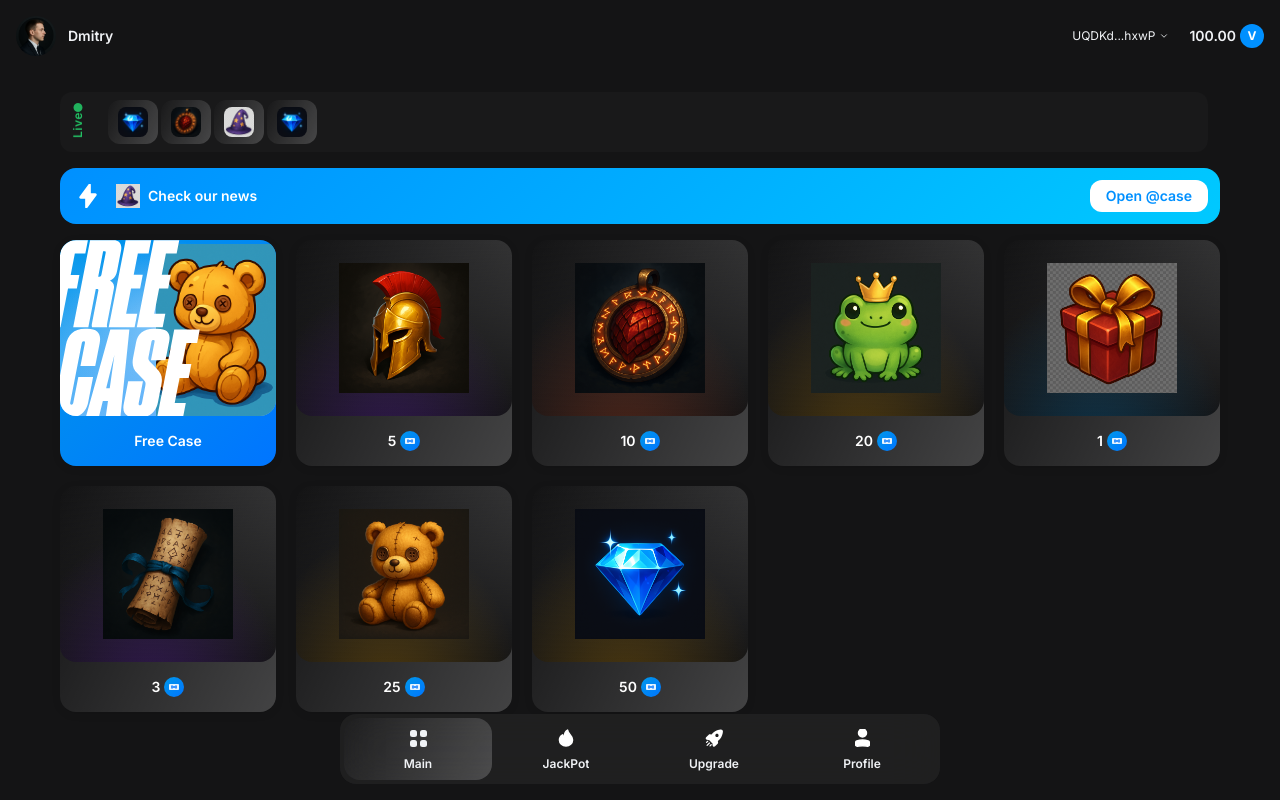
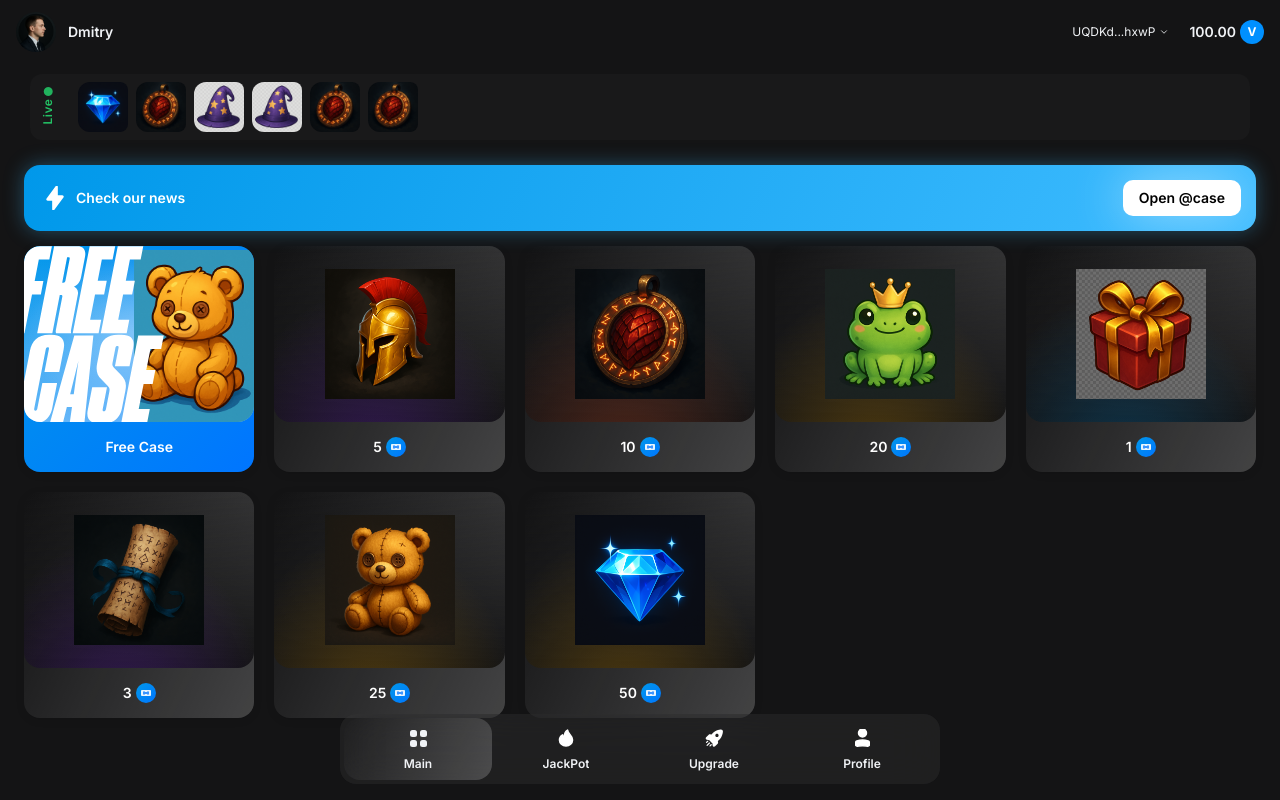
Before and after one commit to fectoursx/cases, a React (Vite) app: page / in a window 1280 px wide. Built offline with nearby package versions, Linux system fonts and the light colour scheme.

Commit message:
minor changes

```diff
--- a/src/components/layout/Header/Header.module.css
+++ b/src/components/layout/Header/Header.module.css
@@ -2,6 +2,10 @@
 .userHeader {
   padding: var(--spacing-16);
   background: var(--color-background);
+  padding: var(--spacing-12) var(--spacing-8);
+    width: 100%;
+    position: relative;
+    z-index: 100;
 }
 
 .userHeaderRow {
--- a/src/components/layout/LiveStatusBar/LiveStatusBar.module.css
+++ b/src/components/layout/LiveStatusBar/LiveStatusBar.module.css
@@ -1,14 +1,13 @@
 /* Live Status Bar */
 .liveStatusBar {
-  background: rgba(255, 255, 255, 0.02);
-  border-radius: var(--radius-md);
-  display: flex;
-  width: 100%;
-  max-width: 99%;
-  overflow: hidden;
-  position: relative;
-  height: 60px;
-  margin-bottom: var(--spacing-16);
+     background: rgba(255, 255, 255, .02);
+    border-radius: var(--radius-md);
+    display: flex
+;
+    width: 100%;
+    max-width: 99%;
+    overflow: hidden;
+    position: relative;
 }
 
 /* Live индикатор */
@@ -33,6 +32,7 @@
   font-weight: var(--font-weight-semibold);
   height: 10px;
   animation: pulse 2s infinite;
+  margin-bottom: 3px;
 }
 
 @keyframes pulse {
@@ -72,10 +72,7 @@
 
 /* Individual live item */
 .liveItem {
-  background: linear-gradient(115.39deg, rgba(255, 255, 255, 0) 0%, rgba(255, 255, 255, 0.2) 100%);
   border-radius: var(--radius-md);
-  width: 50px;
-  height: 44px;
   flex-shrink: 0;
   position: relative;
   overflow: hidden;
@@ -83,18 +80,12 @@
   animation: liveItemSlideIn 0.5s ease forwards;
 }
 
-.liveItemContent {
-  padding: var(--spacing-8);
-  display: flex;
-  align-items: center;
-  justify-content: center;
-  width: 100%;
-  height: 100%;
-}
+
 
 .liveImage {
-  width: 30px;
-  height: 30px;
+  margin-right: 5px;
+  width: 50px;
+  height: 50px;
   object-fit: cover;
   aspect-ratio: 1;
   border-radius: var(--radius-sm);
@@ -114,19 +105,6 @@
 
 /* Медиа запросы */
 @media (max-width: 420px) {
-  .liveStatusBar {
-    height: 50px;
-  }
-
-  .liveItem {
-    width: 40px;
-    height: 36px;
-  }
-
-  .liveImage {
-    width: 24px;
-    height: 24px;
-  }
 
   .liveItems {
     margin-left: 40px;
--- a/src/components/layout/LiveStatusBar/LiveStatusBar.tsx
+++ b/src/components/layout/LiveStatusBar/LiveStatusBar.tsx
@@ -41,6 +41,20 @@ export const LiveStatusBar: React.FC = () => {
       name: 'Wizard Hat',
       price: 35.20,
       userName: 'MagicFan'
+    },
+    {
+      id: 5,
+      image: '/assets/images/wizard-hat.png',
+      name: 'Wizard Hat',
+      price: 35.20,
+      userName: 'MagicFan'
+    },
+    {
+      id: 6,
+      image: '/assets/images/dragon.png',
+      name: 'Dragon',
+      price: 89.99,
+      userName: 'CoolUser'
     }
   ];
 
--- a/src/pages/HomePage/HomePage.module.css
+++ b/src/pages/HomePage/HomePage.module.css
@@ -1,13 +1,24 @@
 .homePage {
   min-height: 100vh;
-  padding-bottom: 85px;
+      padding: 0 var(--spacing-8);
+    display: flex;
+        padding-bottom: 98px;
+    flex-direction: column;
+    gap: var(--spacing-10);
+    align-items: center;
+    width: 100%;
+    max-width: 100%;
+    margin: 0 auto;
   background: var(--color-background);
 }
 
 .casesContainer {
-  padding: 20px;
-  max-width: 1200px;
-  margin: 0 auto;
+    width: 100%;
+    padding: 0 16px;
+    display: flex;
+    flex-direction: column;
+    gap: 25px;
+    align-items: center;
 }
 
 /* Live status bar */
@@ -87,13 +98,19 @@
 
 /* Free case banner */
 .freeCaseBanner {
-  background: linear-gradient(135deg, #0090FF 0%, #00C9FF 100%);
-  border-radius: var(--radius-lg);
-  padding: var(--spacing-12);
-  margin-bottom: var(--spacing-16);
-  display: flex;
-  align-items: center;
-  gap: var(--spacing-12);
+    background: linear-gradient(115.39deg, #0098EA 0%, #3FBCFF 100%);
+    border-radius: 16px;
+    padding: 15px;
+    display: flex
+;
+    flex-direction: row;
+    align-items: center;
+    justify-content: space-between;
+    position: relative;
+    box-shadow: 0 0 20px #3fbcff59;
+    overflow: hidden;
+    margin-bottom: -10px;
+    width: 100%;
 }
 
 .lightningIcon {
@@ -110,10 +127,13 @@
 }
 
 .bannerContent {
-  display: flex;
-  align-items: center;
-  gap: var(--spacing-8);
-  flex: 1;
+    display: flex
+;
+    flex-direction: row;
+    gap: 5px;
+    align-items: center;
+    justify-content: flex-start;
+    position: relative;
 }
 
 .coinWrapper {
@@ -134,18 +154,31 @@
 }
 
 .telegramButton {
-  background: white;
-  color: #0090FF;
-  font-weight: var(--font-weight-semibold);
-  border: none;
-  padding: var(--spacing-8) var(--spacing-16);
-  border-radius: var(--radius-md);
+    background: #ffffff;
+    border-radius: 10px;
+    color: black;
+    padding: 8px 16px;
+    display: flex
+;
+    flex-direction: row;
+    gap: 8px;
+    align-items: center;
+    justify-content: center;
+    height: 36px;
+    min-width: 72px;
+
+    max-height: 36px;
+    position: relative;
+    box-shadow: 0 0 50px #ffffff80;
+    border: none;
+    cursor: pointer;
 }
 
 .casesGrid {
   display: grid;
   grid-template-columns: repeat(2, 1fr);
   gap: 20px;
+  width: 100%;
 }
 
 .loading,
--- a/src/pages/HomePage/HomePage.tsx
+++ b/src/pages/HomePage/HomePage.tsx
@@ -33,13 +33,11 @@ export const HomePage: React.FC = () => {
 
         {/* Free case banner */}
         <div className={styles.freeCaseBanner}>
-          <div className={styles.lightningIcon}>
+
+          <div className={styles.bannerContent}>
+            <div className={styles.lightningIcon}>
             <img src={ASSET_PATHS.IMAGES.LIGHTNING} alt="Lightning" />
           </div>
-          <div className={styles.bannerContent}>
-            <div className={styles.coinWrapper}>
-              <img src={ASSET_PATHS.IMAGES.WIZARD_HAT} alt="Coin" />
-            </div>
             <div className={styles.bannerText}>{MESSAGES.CHECK_NEWS}</div>
           </div>
           <Button size="sm" className={styles.telegramButton}>
```
